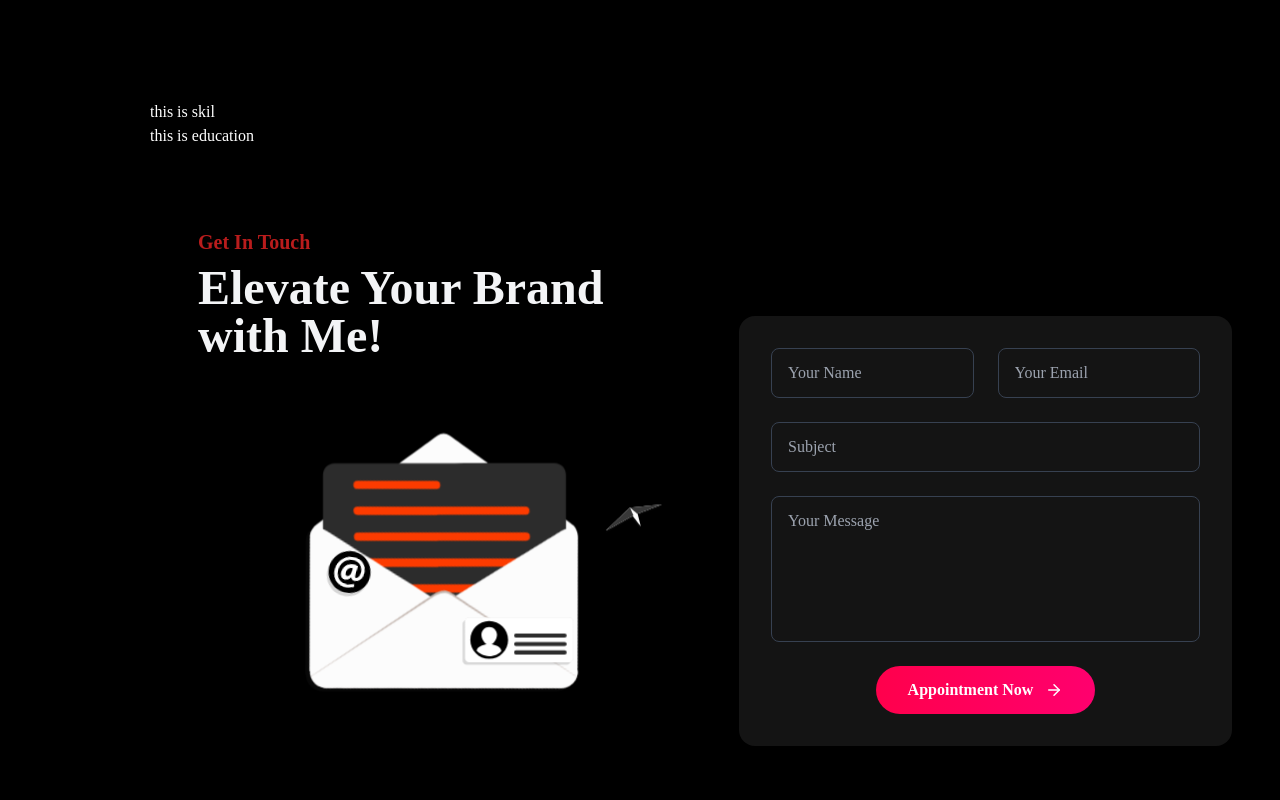
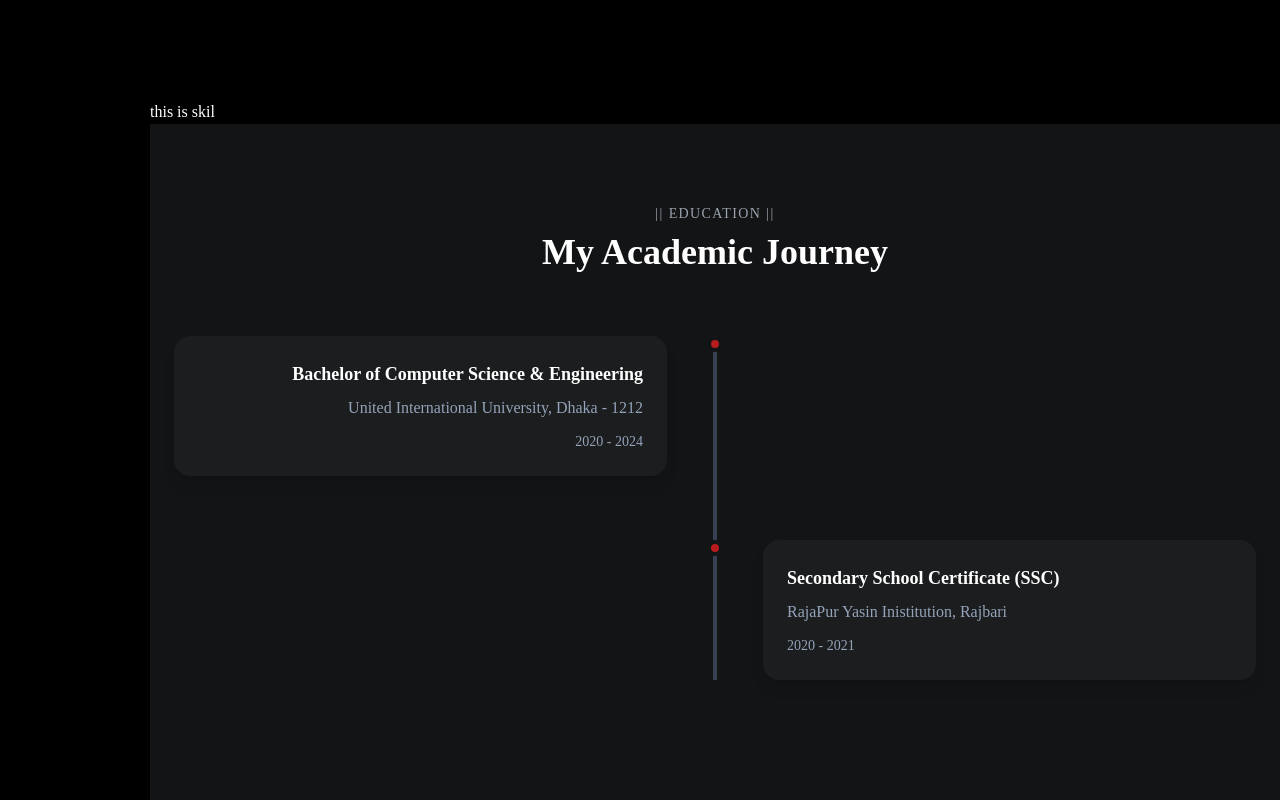
Before and after one commit to Marufsheikh404/p_portfolio, a React (Vite) app: page / in a window 1280 px wide. Shown: the part 1500-2300 px from the top of the page. Built offline with nearby package versions, Linux system fonts and the light colour scheme.

Commit message:
education

```diff
--- a/src/Layouts/Main.jsx
+++ b/src/Layouts/Main.jsx
@@ -85,7 +85,7 @@ const Main = () => {
             </div>
 
             {/* Main content */}
-            <div className="flex-1 ml-[150px]">
+            <div className="flex-1 ml-[150px] overflow-x-hidden">
                 <section ref={homeRef}><HomePage /></section>
                 <section ref={aboutRef}><About /></section>
                 <section ref={SkillRef}><Skill /></section>
--- a/src/Pages/Education.jsx
+++ b/src/Pages/Education.jsx
@@ -1,10 +1,61 @@
-import React from 'react';
 
 const Education = () => {
+    const timeline = [
+        {
+            title: "Bachelor of Computer Science & Engineering",
+            institution: "United International University, Dhaka - 1212",
+            year: "2020 - 2024",
+        },
+        {
+            title: "Secondary School Certificate (SSC)",
+            institution: "RajaPur Yasin Inistitution, Rajbari",
+            year: "2020 - 2021",
+        },
+    ];
+
     return (
-        <div>
-            <h1>this is education</h1>
-        </div>
+        <section className="bg-[#121416] text-white py-20">
+            <div className="max-w-6xl mx-auto px-6">
+                <div className="text-center mb-16">
+                    <p className="text-gray-400 tracking-widest uppercase text-sm">
+                        || Education ||
+                    </p>
+                    <h2 className="text-4xl font-extrabold mt-2">
+                        My Academic Journey
+                    </h2>
+                </div>
+
+                <div className="relative">
+                    {/* vertical line */}
+                    <div className="absolute left-1/2 transform -translate-x-1/2 w-1 bg-gray-700 h-full"></div>
+
+                    {timeline.map((item, index) => {
+                        const isLeft = index % 2 === 0; // alternately left & right
+                        return (
+                            <div
+                                key={index}
+                                className={`mb-16 flex w-full ${isLeft ? "justify-start" : "justify-end"
+                                    }`}
+                            >
+                                <div
+                                    className={`w-1/2 ${isLeft ? "pr-12 text-right" : "pl-12 "
+                                        }`}
+                                >
+                                    <div className="bg-[#1b1d1f] rounded-2xl p-6 shadow-lg hover:shadow-red-600/30 transition">
+                                        <h3 className="text-lg font-semibold mb-2">{item.title}</h3>
+                                        <p className="text-slate-400 mb-3">{item.institution}</p>
+                                        <p className="text-slate-400 text-sm">{item.year}</p>
+                                    </div>
+                                </div>
+
+                                {/* timeline dot */}
+                                <div className="absolute left-1/2 transform -translate-x-1/2 w-4 h-4 bg-red-700 rounded-full border-4 border-[#121416]"></div>
+                            </div>
+                        );
+                    })}
+                </div>
+            </div>
+        </section>
     );
 };
 
```
